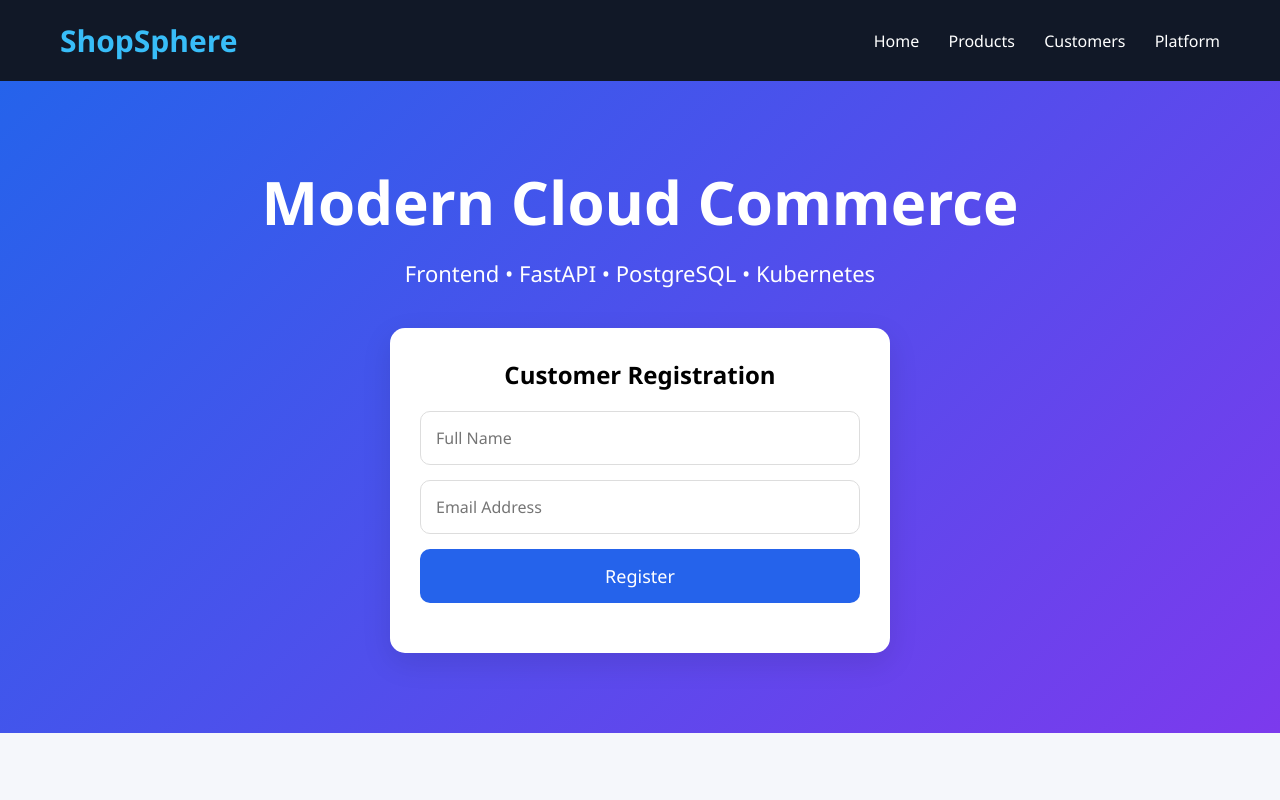
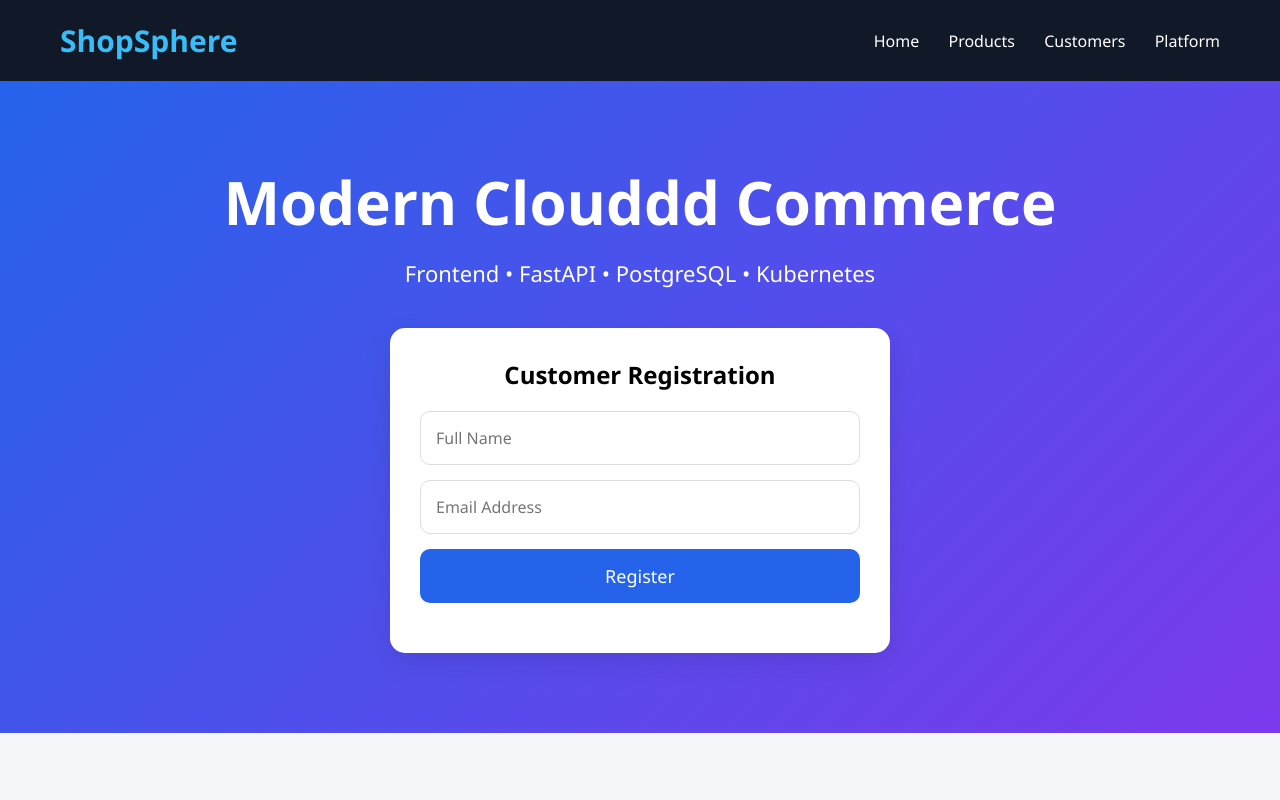
Before and after one commit to NiranPrem/devops-assignment, a website: page app/web/index.html in a window 1280 px wide. Shown: the top 800 px of the page. Drawn offline with Linux system fonts and the light colour scheme; no server answers.

Commit message:
Update index.html

```diff
--- a/app/web/index.html
+++ b/app/web/index.html
@@ -275,7 +275,7 @@ footer{
 <section class="hero">
 
     <h1>
-        Modern Cloud Commerce
+        Modern Clouddd Commerce
     </h1>
 
     <p>
```
